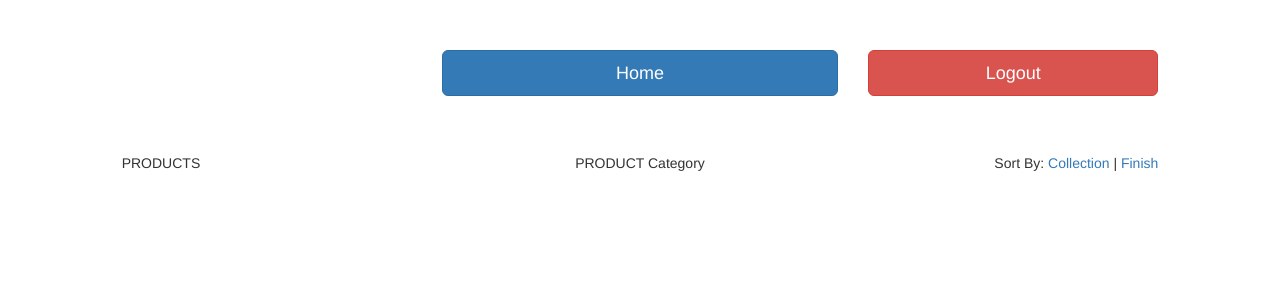
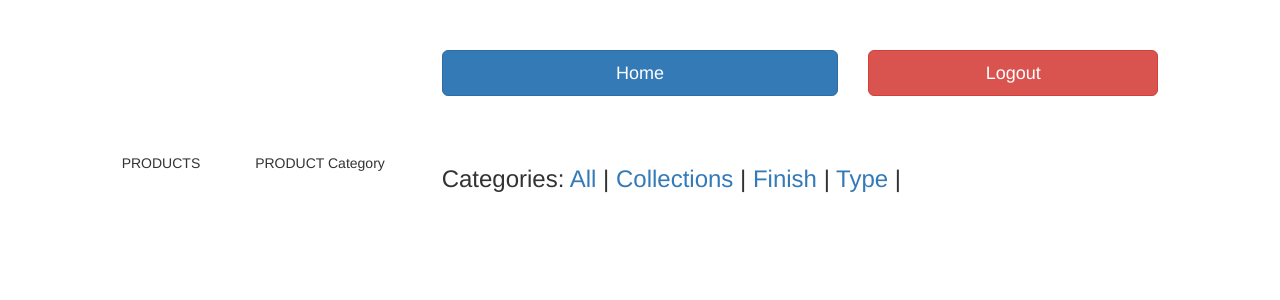
Before and after one commit to keephopealive/LVL, a CodeIgniter app: page /products in a window 1280 px wide. Shown: the top 300 px of the page. Run offline with CodeIgniter, Linux system fonts and the light colour scheme; data that the repository does not hold is empty; some libraries are stand-ins or nearby versions.

Commit message:
Sorting Products
Completed beta sorting products.

```diff
--- a/application/config/routes.php
+++ b/application/config/routes.php
@@ -60,8 +60,14 @@ $route['404_override'] = '';
 // Order Related
 $route['orders/new'] = "orders/newOrder";
 $route['orders/createOrder'] = 'orders/createOrder';
+
+// Products
 $route['products'] = "products";
 $route['products/retrieveAllCollections'] = "products/retrieveAllCollections";
+$route['products/retrieveAllFinish'] = "products/retrieveAllFinish";
+$route['products/retrieveAllType'] = "products/retrieveAllType";
+
+
 // $route['orders/edit/(:num)'] = "orders/edit/$1";
 
 $route['retrieveMechanisms'] = 'orders/retrieveMechanisms';
--- a/application/controllers/products.php
+++ b/application/controllers/products.php
@@ -19,8 +19,18 @@ class Products extends CI_Controller {
 	public function retrieveAllCollections()
 	{
 		$results = $this->product->retrieveAllCollections();
-		// echo "<pre>"; var_dump($results);
-		// die('$results');
+		echo json_encode($results);
+	}
+
+	public function retrieveAllFinish()
+	{
+		$results = $this->product->retrieveAllFinish();
+		echo json_encode($results);
+	}
+
+	public function retrieveAllType()
+	{
+		$results = $this->product->retrieveAllType();
 		echo json_encode($results);
 	}
 }
--- a/application/models/product.php
+++ b/application/models/product.php
@@ -10,7 +10,19 @@ class Product extends CI_Model {
 
 	public function retrieveAllCollections()
 	{
-		$query = "SELECT * FROM products WHERE products.collection IS NOT NULL";
+		$query = "SELECT * FROM products WHERE products.collection IS NOT NULL ORDER BY collection ASC";
+		return $collections = $this->db->query($query)->result_array();
+	}
+
+	public function retrieveAllFinish()
+	{
+		$query = "SELECT * FROM products WHERE products.finish IS NOT NULL ORDER BY finish ASC";
+		return $collections = $this->db->query($query)->result_array();
+	}
+
+	public function retrieveAllType()
+	{
+		$query = "SELECT * FROM products WHERE products.type IS NOT NULL ORDER BY type ASC";
 		return $collections = $this->db->query($query)->result_array();
 	}
 
--- a/application/views/productDashboard.php
+++ b/application/views/productDashboard.php
@@ -37,14 +37,20 @@
 
 	<!-- PRODUCT VIEW TO CUSTOM TOOL BEGIN -->
 	<div class="row top50">
-		<div class="col-sm-3 col-sm-offset-1">
+		<div class="col-sm-1 col-sm-offset-1">
 			<h5>PRODUCTS</h5>
 		</div>
-		<div class="col-sm-4 center">
+		<div class="col-sm-2 center">
 			<h5>PRODUCT Category</h5>
 		</div>
-		<div class="col-sm-3">
-			<h5 class="pull-right">Sort By:  <a href="#" id="order_by_collection" >Collection</a>  | <a href="#">Finish</a> </h5>
+		<div class="col-sm-8">
+			<h3 class="">
+				Categories:
+				<a href="/products">All</a> |
+				<a href="" id="order_by_collection">Collections </a> |
+				<a href="" id="order_by_finish">Finish </a> |
+				<a href="" id="order_by_type">Type </a> |
+			</h3>
 		</div>
 	</div>
 
@@ -52,14 +58,8 @@
 			<div class="row products_list">
 				<div>
 <?php
-			$counter = 0;
 			foreach($products as $product)
 			{
-				$counter++;
-				if($counter % 5 == 0)
-				{
-?>					<div class='clearfix visible-sm-block'></div>
-<?php			}
 ?>				<div class="col-sm-3 tester123">
 					<div class=''>
 						<p><?= $product['name']; ?></p>
@@ -71,7 +71,6 @@
 					</div>
 				</div>
 <?php		}
-			$counter = null;
 ?>				</div>
 			</div>
 
@@ -165,10 +164,68 @@
 		$.post(
 			"/products/retrieveAllCollections",
 			function(rows){
-				$('products_list').html("");
+				$('.products_list').html("");
 				$.each(rows, function(index, row) {
 					console.log(row);
-					$('products_list').append("<p>" + row.name + "</p>");
+					$('.products_list').append(""+
+					"<div class='col-sm-3 tester123'>"+
+					"<div class=''>"+
+						"<p>"+row.name+"</p>"+
+						"<img src="+row.file_path+" class='img-responsive'>"+
+						"<p>"+row.description+"</p>"+
+						"<p>"+row.collection+"</p>"+
+						"<p>"+row.type+"</p>"+
+						"<p>"+row.finish+"</p>"+
+					"</div>"+
+				"</div>");
+				});
+			},
+			'json'
+		);
+		return false;
+	});
+	$(document).on('click', '#order_by_finish', function(){
+		$.post(
+			"/products/retrieveAllFinish",
+			function(rows){
+				$('.products_list').html("");
+				$.each(rows, function(index, row) {
+					console.log(row);
+					$('.products_list').append(""+
+					"<div class='col-sm-3 tester123'>"+
+					"<div class=''>"+
+						"<p>"+row.name+"</p>"+
+						"<img src="+row.file_path+" class='img-responsive'>"+
+						"<p>"+row.description+"</p>"+
+						"<p>"+row.collection+"</p>"+
+						"<p>"+row.type+"</p>"+
+						"<p>"+row.finish+"</p>"+
+					"</div>"+
+				"</div>");
+				});
+			},
+			'json'
+		);
+		return false;
+	});
+	$(document).on('click', '#order_by_type', function(){
+		$.post(
+			"/products/retrieveAllType",
+			function(rows){
+				$('.products_list').html("");
+				$.each(rows, function(index, row) {
+					console.log(row);
+					$('.products_list').append(""+
+					"<div class='col-sm-3 tester123'>"+
+					"<div class=''>"+
+						"<p>"+row.name+"</p>"+
+						"<img src="+row.file_path+" class='img-responsive'>"+
+						"<p>"+row.description+"</p>"+
+						"<p>"+row.collection+"</p>"+
+						"<p>"+row.type+"</p>"+
+						"<p>"+row.finish+"</p>"+
+					"</div>"+
+				"</div>");
 				});
 			},
 			'json'
```
